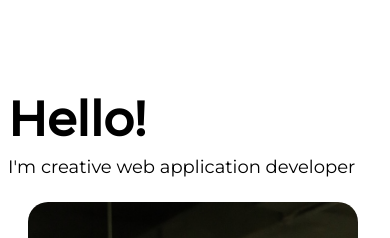
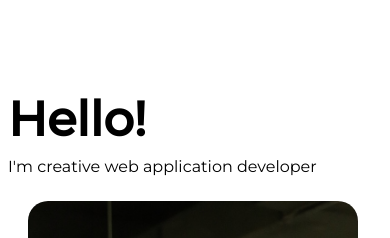
Before and after one commit to selvaganesh3m/selvaganesh3m.github.io, a plain HTML site: page index.html in a window 390 px wide. Shown: the top 238 px of the page. Drawn offline with Linux system fonts and the light colour scheme.

Commit message:
responsive subheading font size

```diff
--- a/style.css
+++ b/style.css
@@ -120,9 +120,9 @@ img {
     }
 }
 
-@media screen and (max-width: 700px) {
+@media screen and (max-width: 600px) {
     .sub-heading {
-        font-size: 18px;
+        font-size: 16px;
         text-align: left;
     }
 }
```
